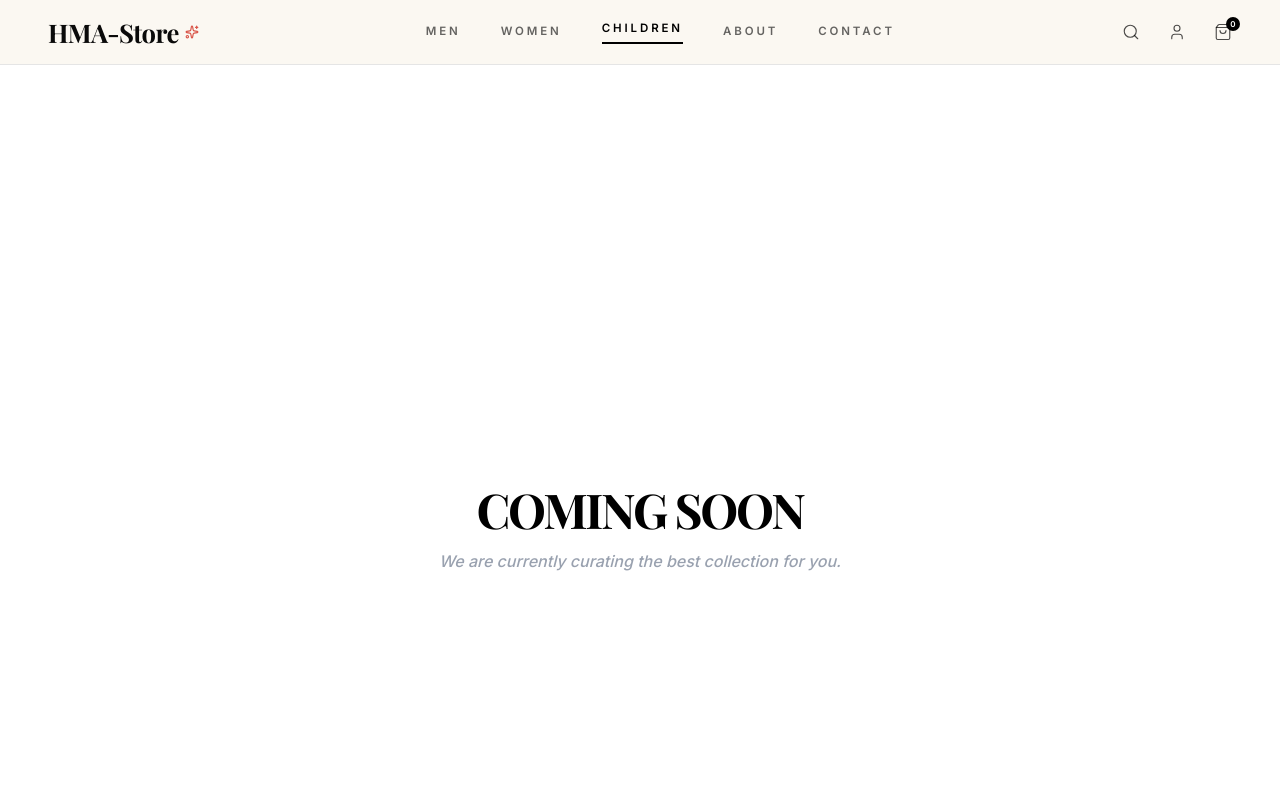
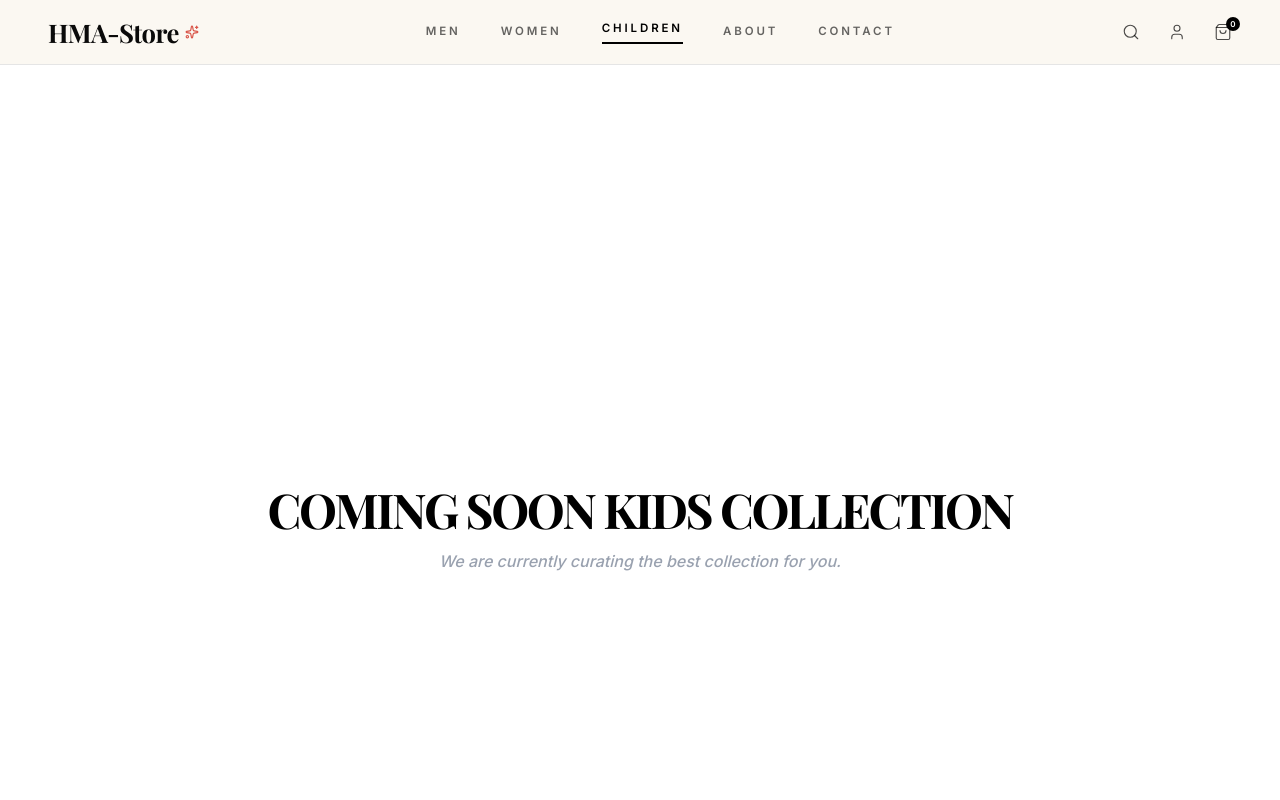
Before and after one commit to HarisShahnawaz/HMA-STORE-E-COMMERCE-WEBSITE, a React (Vite) app in the folder client/: page /kids in a window 1280 px wide. Shown: the top 800 px of the page. Built offline with nearby package versions, Linux system fonts and the light colour scheme; a web font is replaced by a local one.

Commit message:
fix fles

```diff
--- a/client/src/Pages/Kids.jsx
+++ b/client/src/Pages/Kids.jsx
@@ -4,7 +4,7 @@ const Page = () => {
   return (
     <div className="pt-32 px-10 min-h-screen bg-white flex flex-col items-center justify-center text-center">
       <h1 className="font-serif text-5xl font-black uppercase tracking-tighter text-black">
-        Coming Soon
+        Coming Soon kids collection
       </h1>
       <p className="text-gray-400 mt-4 italic font-medium">
         We are currently curating the best collection for you.
--- a/client/src/Pages/NewArrivals.jsx
+++ b/client/src/Pages/NewArrivals.jsx
@@ -4,7 +4,7 @@ const Page = () => {
   return (
     <div className="pt-32 px-10 min-h-screen bg-white flex flex-col items-center justify-center text-center">
       <h1 className="font-serif text-5xl font-black uppercase tracking-tighter text-black">
-        Coming Soon
+        Coming Soon NEW ARRIVALS
       </h1>
       <p className="text-gray-400 mt-4 italic font-medium">
         We are currently curating the best collection for you.
--- a/client/src/Pages/Sale.jsx
+++ b/client/src/Pages/Sale.jsx
@@ -4,7 +4,7 @@ const Page = () => {
   return (
     <div className="pt-32 px-10 min-h-screen bg-white flex flex-col items-center justify-center text-center">
       <h1 className="font-serif text-5xl font-black uppercase tracking-tighter text-black">
-        Coming Soon
+        Coming Soon SALE
       </h1>
       <p className="text-gray-400 mt-4 italic font-medium">
         We are currently curating the best collection for you.
--- a/client/src/Pages/Women.jsx
+++ b/client/src/Pages/Women.jsx
@@ -4,7 +4,7 @@ const Page = () => {
   return (
     <div className="pt-32 px-10 min-h-screen bg-white flex flex-col items-center justify-center text-center">
       <h1 className="font-serif text-5xl font-black uppercase tracking-tighter text-black">
-        Coming Soon
+        Coming Soon women collection
       </h1>
       <p className="text-gray-400 mt-4 italic font-medium">
         We are currently curating the best collection for you.
```
